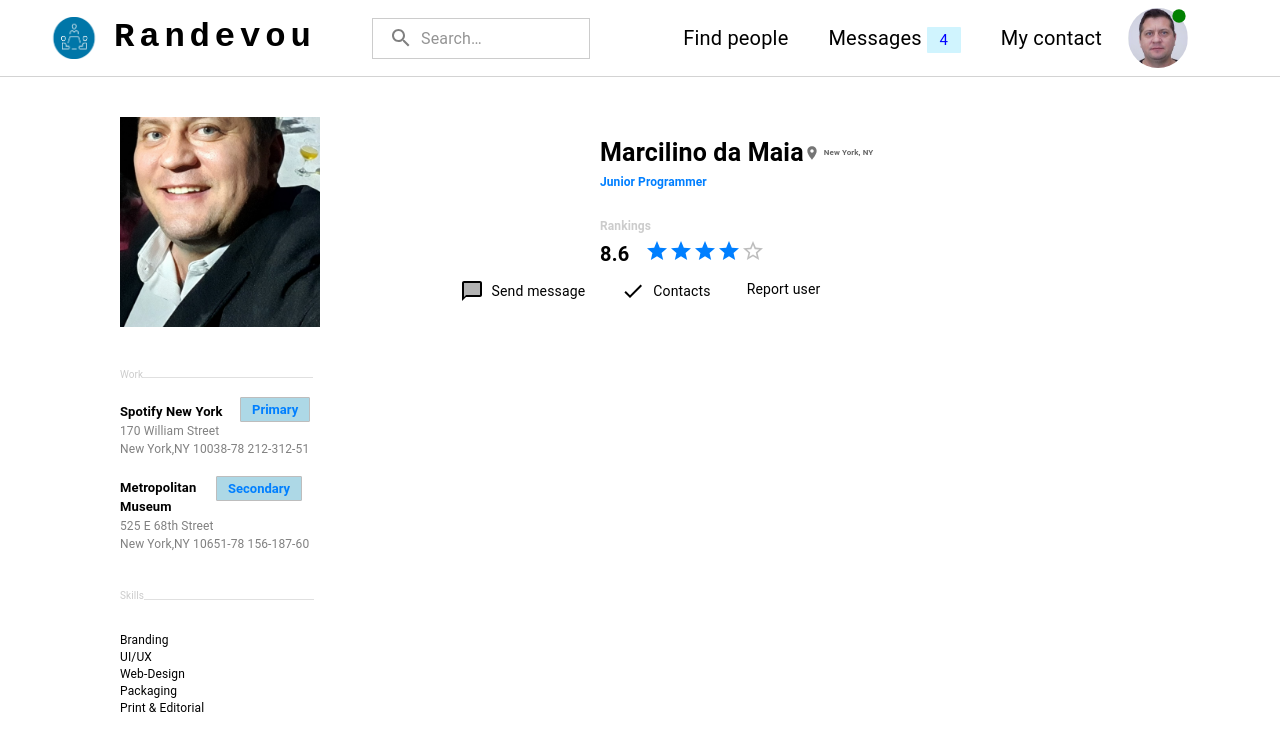
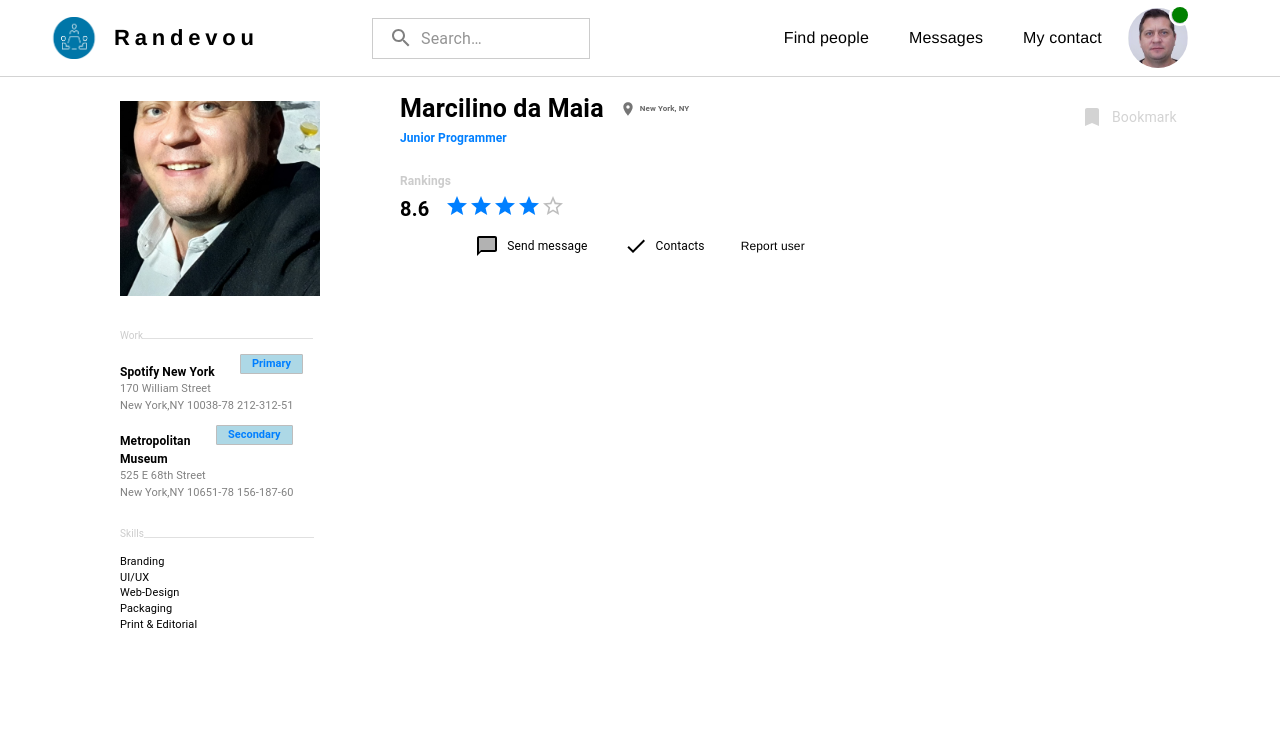
Before and after one commit to marclnomaia/RANDEVOU, a React (Create React App) app in the folder rand-app/: page / in a window 1280 px wide. Shown: the top 750 px of the page. Built offline with nearby package versions, Linux system fonts and the light colour scheme.

Commit message:
7th commit

```diff
--- a/rand-app/package.json
+++ b/rand-app/package.json
@@ -5,7 +5,7 @@
   "dependencies": {
     "@emotion/react": "^11.11.1",
     "@emotion/styled": "^11.11.0",
-    "@mui/icons-material": "^5.14.1",
+    "@mui/icons-material": "^5.14.3",
     "@mui/lab": "^5.0.0-alpha.137",
     "@mui/material": "^5.14.2",
     "@mui/styled-engine-sc": "^5.12.0",
--- a/rand-app/src/components/RandBar.tsx
+++ b/rand-app/src/components/RandBar.tsx
@@ -16,6 +16,9 @@ import { Badge, IconButton } from '@mui/material';
 import FiberManualRecordIcon from '@mui/icons-material/FiberManualRecord';
 import ProfileImage from '../components/images/profile_picture.jpg';
 import Grid from '@mui/material/Grid';
+import LocalPostOfficeIcon from '@mui/icons-material/LocalPostOffice';
+import PeopleOutlineIcon from '@mui/icons-material/PeopleOutline';
+
 
 // define the source of your RandBar here
 const Search = styled('div')(({ theme }) => ({
@@ -29,11 +32,7 @@ const Search = styled('div')(({ theme }) => ({
   marginRight: theme.spacing(2),
   marginLeft: theme.spacing(5),
   width: '100%',
-  [theme.breakpoints.up('sm')]: {
-    marginLeft: theme.spacing(5),
-    width: 'auto',
-  },
-  [theme.breakpoints.down('xs')]: {
+  [theme.breakpoints.down('sm')]: {
     width: '100%',
   },
   [theme.breakpoints.up('md')]: {
@@ -41,6 +40,7 @@ const Search = styled('div')(({ theme }) => ({
   },
   [theme.breakpoints.up('lg')]: {
     width: '30%',
+
   },
 }));
 
@@ -75,16 +75,19 @@ const StyledInputBase = styled(InputBase)(({ theme }) => ({
 
 
 export default function PrimarySearchAppBar() {
-  const [anchorEl, setAnchorEl] = React.useState<null | HTMLElement>(null);
-  const [mobileMoreAnchorEl, setMobileMoreAnchorEl] = React.useState<null | HTMLElement>(null);
 
-  const isMenuOpen = Boolean(anchorEl);
-  const isMobileMenuOpen = Boolean(mobileMoreAnchorEl);
 
   const LogoImage = styled('img')({
     width: '100%',
     maxWidth: '50px',
   });
+
+  const [anchorEl, setAnchorEl] = React.useState<null | HTMLElement>(null);
+  const [mobileMoreAnchorEl, setMobileMoreAnchorEl] =
+    React.useState<null | HTMLElement>(null);
+
+  const isMenuOpen = Boolean(anchorEl);
+  const isMobileMenuOpen = Boolean(mobileMoreAnchorEl);
 
   const handleProfileMenuOpen = (event: React.MouseEvent<HTMLElement>) => {
     setAnchorEl(event.currentTarget);
@@ -98,7 +101,6 @@ export default function PrimarySearchAppBar() {
     setAnchorEl(null);
     handleMobileMenuClose();
   };
-
 
   const handleMobileMenuOpen = (event: React.MouseEvent<HTMLElement>) => {
     setMobileMoreAnchorEl(event.currentTarget);
@@ -125,7 +127,6 @@ export default function PrimarySearchAppBar() {
       <MenuItem onClick={handleMenuClose}>My account</MenuItem>
     </Menu>
   );
-
   const mobileMenuId = 'primary-search-account-menu-mobile';
   const renderMobileMenu = (
     <Menu
@@ -144,37 +145,42 @@ export default function PrimarySearchAppBar() {
       onClose={handleMobileMenuClose}
     >
       <MenuItem>
-      <IconButton
-  size="large"
-  aria-label="show 4 new mails"
-  color="inherit">
-  <Badge badgeContent={4} color="info">
-    <img src={"./images/logo"} alt="Logo" height="12" />
-  </Badge>
-          <Badge>
-              <img src="./images/logo.png" alt="logo" style={{ height: '32px', width: '32px' }} />
+        <IconButton size="large" color="inherit">
+          <Badge color="error">
+            <PeopleOutlineIcon />
           </Badge>
         </IconButton>
-        <Typography variant="h6" style={{ color: 'black' }}>
-</Typography>
+        <p>Find People</p>
       </MenuItem>
       <MenuItem>
         <IconButton
           size="large"
-          edge="end"
+          color="inherit"
+          aria-label="show 4 new mails"
+        >
+          <Badge badgeContent={4} color="error">
+            <LocalPostOfficeIcon />
+          </Badge>
+        </IconButton>
+        <p>Messages</p>
+      </MenuItem>
+      <MenuItem onClick={handleProfileMenuOpen}>
+        <IconButton
+          size="large"
           aria-label="account of current user"
-          aria-controls={menuId}
+          aria-controls="primary-search-account-menu"
           aria-haspopup="true"
-          onClick={handleProfileMenuOpen}
+          color="inherit"
         >
-          <AccountCircle style={{ color: 'black' }} />
+          <AccountCircle />
         </IconButton>
+        <p>My Contacts</p>
       </MenuItem>
     </Menu>
   );
 
   return (
-    <Box sx={{ flexGrow: 1 }}>
+    <Box sx={{ flexGrow: 1, fontFamily: 'Helvetica, Arial, sans-serif', fontSize: '14' }}>
       <AppBar position="static" sx={{ backgroundColor: 'transparent', boxShadow: 'none', borderBottom: '1px solid #D3D3D3' }}>
         <Container maxWidth="xl">
           <Toolbar disableGutters>
@@ -188,13 +194,14 @@ export default function PrimarySearchAppBar() {
                   sx={{
                     mr: 2,
                     display: { xs: 'none', md: 'flex' },
-                    fontFamily: 'monospace',
                     fontWeight: 700,
                     letterSpacing: '.3rem',
                     color: 'black',
                     textDecoration: 'none',
                     alignItems: 'center',
                     marginLeft: '10px',
+                    fontSize: '22px',
+                    fontFamily: 'Helvetica, Arial, sans-serif'
                   }}
                 >
                   <LogoImage src={logoImage} alt="Logo" style={{ marginLeft: '40px', margin: '15px' }} />
@@ -216,28 +223,43 @@ export default function PrimarySearchAppBar() {
                 <Box sx={{ display: 'flex', justifyContent: 'flex-end' }}>
                   <IconButton>
                     <Badge>
-                      <Typography style={{ color: 'black', margin: '10px', fontSize: '20px' }}>Find people</Typography>
+                      <Typography style={{ color: 'black', margin: '10px', fontSize: '16px', fontFamily: 'Helvetica, Arial, sans-serif' }}>Find people</Typography>
                     </Badge>
                   </IconButton>
                   <IconButton size="large" aria-label="show 4 new mails" color="info">
-                    <Typography style={{ color: 'black', margin: '10px', fontSize: '20px' }}>
-                      Messages <span style={{ backgroundColor: '#D0F4FE', padding: '2px', borderRadius: '1px', color: 'blue', width: '30px', display: 'inline-block', textAlign: 'center', fontSize: '15px' }}>{4}</span>
+                    <Typography style={{ color: 'black', margin: '10px', fontSize: '16px', fontFamily: 'Helvetica, Arial, sans-serif' }}>
+                      Messages
                     </Typography>
                   </IconButton>
                   <IconButton>
                     <Badge>
-                      <Typography style={{ color: 'black', margin: '10px', fontSize: '20px' }}>My contact</Typography>
+                      <Typography style={{ color: 'black', margin: '10px', fontSize: '16px', fontFamily: 'Helvetica, Arial, sans-serif' }}>My contact</Typography>
                     </Badge>
                   </IconButton>
-                  <IconButton style={{ marginRight: '60px', position: 'relative' }}>
+                  <IconButton style={{ marginRight: '60px', position: 'relative' }} onClick={handleProfileMenuOpen}>
                     <img src={ProfileImage} alt="Profile" style={{ borderRadius: '100%', height: '60px', width: '60px', objectFit: 'cover' }} />
-                   <FiberManualRecordIcon style={{ color: 'green', position: 'absolute', top: 6, right: 7, height: '20px', width: '20px' }} />
+                    <div style={{
+                      position: 'absolute',
+                      top: 6,
+                      right: 7,
+                      height: '18px',
+                      width: '18px',
+                      borderRadius: '50%',
+                      boxShadow: '0 0 0 2px white',
+                      display: 'flex',
+                      alignItems: 'center',
+                      justifyContent: 'center'
+                    }}>
+                      <FiberManualRecordIcon style={{
+                        color: 'green',
+                        height: '24px',
+                        width: '24px'
+                      }} />
+                    </div>
                   </IconButton>
                 </Box>
               </Grid>
             </Grid>
-
-            {/* Responsible menu */}
             <Box sx={{ display: { xs: 'flex', md: 'none', color: 'black' } }}>
               <IconButton
                 size="large"
@@ -252,6 +274,7 @@ export default function PrimarySearchAppBar() {
           </Toolbar>
         </Container>
       </AppBar>
+      <Container maxWidth="xl" sx={{ display: 'flex', flexDirection: 'column', alignItems: 'center' }}></Container>
       {renderMobileMenu}
       {renderMenu}
     </Box>
--- a/rand-app/src/components/RandProfile.tsx
+++ b/rand-app/src/components/RandProfile.tsx
@@ -2,78 +2,83 @@ import React from 'react';
 import imageSrc from './images/main_picture.jpg';
 import { Box, Typography, Divider, Chip, Avatar, ListItem, List, ListItemIcon } from '@mui/material';
 import LocationOnIcon from '@mui/icons-material/LocationOn';
+import BookmarkIcon from '@mui/icons-material/Bookmark';
 
 class RandProfile extends React.Component {
   render() {
     return (
-      <Box sx={{ ml: 15, mt: 15, width: 170, alignItems: 'left' }}>
-        <Box sx={{ width: 200, height: 210, marginTop: -10 }}>
+      <Box sx={{ ml: 15, mt: 13, width: 170, alignItems: 'left', fontFamily: 'Helvetica, Arial, sans-serif' }}>
+        <Box sx={{ width: 200, height: 195, marginTop: -10, fontFamily: 'Helvetica, Arial, sans-serif' }}>
           <Avatar
             src={imageSrc}
             alt="Profile"
-            sx={{ width: '100%', height: '100%', borderRadius:0 }}
+            sx={{ width: '100%', height: '100%', borderRadius: 0 }}
           />
         </Box>
         <Box sx={{ display: 'flex', alignItems: 'flex-start', my: 2, border: 'none' }}>
-          <Typography variant="body1" sx={{ mt: 3, mr: 2, fontSize: 10, color: '#ccc' }}>Work</Typography>
-          <Divider flexItem sx={{ width: 170, height: 2, mt: 4, mb: 1, ml: -2 }} />
+          <Typography variant="body1" sx={{ mt: 2, mr: 2, fontSize: 10, color: '#ccc' }}>Work</Typography>
+          <Divider flexItem sx={{ width: 170, height: 2, mt: 3, mb: 1, ml: -2 }} />
         </Box>
         <Box sx={{ width: 200, display: 'flex', flexDirection: 'column', alignItems: 'flex-start' }}>
-        <Typography variant="body1" sx={{ fontWeight: 'bold', fontSize: 13 }}>Spotify New York</Typography>
-        <Typography variant="body1" sx={{ fontSize: 12, color:'grey' }}>170 William Street</Typography>
-        <Typography variant="body1" sx={{ fontSize: 12, color:'grey' }}>New York,NY 10038-78 212-312-51</Typography>
+          <Typography variant="body1" sx={{ fontWeight: 'bold', fontSize: 12 }}>Spotify New York</Typography>
+          <Typography variant="body1" sx={{ fontSize: 11, color: 'grey' }}>170 William Street</Typography>
+          <Typography variant="body1" sx={{ fontSize: 11, color: 'grey' }}>New York,NY 10038-78 212-312-51</Typography>
         </Box>
-      <Chip label="Primary" variant="outlined"  sx={{ mt:-15, ml:15,height:'25px', borderRadius: '1px', background:'lightblue',color:'#007FFF',fontWeight: 'bold' }} />
+        <Chip label="Primary" variant="outlined" sx={{ mt: -15, ml: 15, height: '20px', borderRadius: '1px', fontSize: 11, background: 'lightblue', color: '#007FFF', fontWeight: 'bold' }} />
         <Box sx={{ width: 200, display: 'flex', flexDirection: 'column', alignItems: 'flex-start' }}>
-        <Typography variant="body1" sx={{ fontWeight: 'bold', fontSize: 13 }}>Metropolitan</Typography>
-        <Typography variant="body1" sx={{ fontWeight: 'bold', fontSize: 13 }}>Museum</Typography>
-        <Typography variant="body1" sx={{ fontSize: 12, color:'grey' }}>525 E 68th Street</Typography>
-        <Typography variant="body1" sx={{ fontSize: 12, color:'grey' }}>New York,NY 10651-78 156-187-60</Typography>
+          <Typography variant="body1" sx={{ fontWeight: 'bold', fontSize: 12 }}>Metropolitan</Typography>
+          <Typography variant="body1" sx={{ fontWeight: 'bold', fontSize: 12 }}>Museum</Typography>
+          <Typography variant="body1" sx={{ fontSize: 11, color: 'grey' }}>525 E 68th Street</Typography>
+          <Typography variant="body1" sx={{ fontSize: 11, color: 'grey' }}>New York,NY 10651-78 156-187-60</Typography>
         </Box>
-      <Chip label="Secondary" variant="outlined" sx={{ mt:-19, ml:12 ,height:'25px', borderRadius: '1px', background:'lightblue',color:'#007FFF',fontWeight: 'bold' }} />
+        <Chip label="Secondary" variant="outlined" sx={{ mt: -19, ml: 12, height: '20px', borderRadius: '1px', fontSize: 11, background: 'lightblue', color: '#007FFF', fontWeight: 'bold' }} />
         <Box sx={{ display: 'flex', alignItems: 'flex-start', my: 2, border: 'none' }}>
-        <Typography variant="body2" sx={{ mt: 0, mr: 2, fontSize: 10, color: '#ccc' }}>Skills</Typography>
-        <Divider flexItem sx={{ width: 170, height: 2, mt: 1, mb: 1, ml: -2 }} />
+          <Typography variant="body2" sx={{ mt: -1, mr: 2, fontSize: 10, color: '#ccc' }}>Skills</Typography>
+          <Divider flexItem sx={{ width: 170, height: 2, mt: 0, mb: 1, ml: -2 }} />
         </Box>
-      <Box sx={{ width: 180, display: 'flex', flexDirection: 'column', alignItems: 'flex-start' }}>
+        <Box sx={{ width: 180, display: 'flex', flexDirection: 'column', alignItems: 'flex-start', mt: -2 }}>
           <List>
             <ListItem disablePadding>
-            <Typography variant="body2" sx={{ fontSize: 12 }}>Branding</Typography>
+              <Typography variant="body2" sx={{ fontSize: 11 }}>Branding</Typography>
             </ListItem>
             <ListItem disablePadding>
-            <Typography variant="body2" sx={{ fontSize: 12 }}>UI/UX</Typography>
+              <Typography variant="body2" sx={{ fontSize: 11 }}>UI/UX</Typography>
             </ListItem>
             <ListItem disablePadding>
-            <Typography variant="body2" sx={{ fontSize: 12 }}>Web-Design</Typography>
+              <Typography variant="body2" sx={{ fontSize: 11 }}>Web-Design</Typography>
             </ListItem>
             <ListItem disablePadding>
-            <Typography variant="body2" sx={{ fontSize: 12 }}>Packaging</Typography>
+              <Typography variant="body2" sx={{ fontSize: 11 }}>Packaging</Typography>
             </ListItem>
             <ListItem disablePadding>
-            <Typography variant="body2" sx={{ fontSize: 12 }}>Print & Editorial</Typography>
+              <Typography variant="body2" sx={{ fontSize: 11 }}>Print & Editorial</Typography>
             </ListItem>
           </List>
         </Box>
 
         {/*Display name*/}
-<Box sx={{ display: 'flex', flexDirection: 'column', ml: 60, mt: -75, width: 700 }}>
+        <Box sx={{ display: 'flex', flexDirection: 'column', ml: 35, mt: -75, width: 700 }}>
           <List>
             <ListItem disablePadding>
               <Box sx={{ display: 'flex', flexDirection: 'column', alignItems: 'flex-start' }}>
                 <Box sx={{ display: 'flex', alignItems: 'center' }}>
-              <Typography variant="h6" component="div" sx={{ fontWeight: 'bold', fontSize: 25 }}>
+                  <Typography variant="h6" component="div" sx={{ fontWeight: 'bold', fontSize: 25, mt: 5 }}>
                     Marcilino da Maia
                   </Typography>
-              <ListItemIcon sx={{ minWidth: 'unset', mr: 0.5 }}>
+                  <ListItemIcon sx={{ minWidth: 'unset', mr: 0.5, mt: 5, ml: 2 }}>
                     <LocationOnIcon fontSize="inherit" />
                   </ListItemIcon>
-              <Typography variant="subtitle1" color="text.secondary" sx={{ fontWeight: 'bold', fontSize: 8 }}>
+                  <Typography variant="subtitle1" color="text.secondary" sx={{ fontWeight: 'bold', fontSize: 8, mt: 5 }}>
                     New York, NY
                   </Typography>
+                  <Box sx={{ ml: 85, mt: 7, position: 'absolute', display: 'flex', alignItems: 'center', top: 'right', color: 'lightgrey' }}>
+                    <BookmarkIcon />
+                    <Typography variant="body2" sx={{ padding: 1 }}>Bookmark</Typography>
                   </Box>
-            <Typography variant="subtitle2" sx={{ fontSize: 12, color:'#007FFF', fontWeight: 'bold' }}>Junior Programmer</Typography>
-            {/*Display Rankng*/}
-            <Typography variant="subtitle1" sx={{ fontSize: 12, color:'#ccc', fontWeight: 'bold',mt:3 }}>Rankings</Typography>
+                </Box>
+                <Typography variant="subtitle2" sx={{ fontSize: 12, color: '#007FFF', fontWeight: 'bold' }}>Junior Programmer</Typography>
+                {/*Display Ranking*/}
+                <Typography variant="subtitle1" sx={{ fontSize: 12, color: '#ccc', fontWeight: 'bold', mt: 3, ml: 0 }}>Rankings</Typography>
               </Box>
             </ListItem>
 
--- a/rand-app/src/components/RandRating.tsx
+++ b/rand-app/src/components/RandRating.tsx
@@ -12,10 +12,10 @@ export const RandRating = () => {
       display: 'flex',
       flexDirection: 'row',
       paddingTop: '10px',
-      marginLeft:'100',
+      marginLeft: '100',
 
     }}>
-      <Stack spacing={2} direction="row" sx={{ml:75, mt:-2}}>
+      <Stack spacing={2} direction="row" sx={{ ml: 50, mt: -2 }}>
         <Typography variant="body1" sx={{ fontWeight: 'bold', fontSize: 20 }}>8.6</Typography>
         <Rating name="simple-controlled" value={value} onChange={handleChange} precision={2} sx={{ color: '#007FFF' }} />
       </Stack>
--- a/rand-app/src/components/RandTaskBar.tsx
+++ b/rand-app/src/components/RandTaskBar.tsx
@@ -3,14 +3,13 @@ import Box from '@mui/material/Box';
 import Stack from '@mui/material/Stack';
 import CheckTwoToneIcon from '@mui/icons-material/CheckTwoTone';
 import Typography from '@mui/material/Typography';
-import Divider from '@mui/material/Divider';
+import PersonIcon from '@mui/icons-material/Person';
 import List from '@mui/material/List';
 import ListItem from '@mui/material/ListItem';
 import ListItemText from '@mui/material/ListItemText';
 import Tabs from '@mui/material/Tabs';
 import Tab from '@mui/material/Tab';
-import InfoIcon from '@mui/icons-material/Info';
-import TimelineIcon from '@mui/icons-material/Timeline';
+import VisibilityIcon from '@mui/icons-material/Visibility';
 import ChatBubbleTwoToneIcon from '@mui/icons-material/ChatBubbleTwoTone';
 import RandTimeline from './RandTimeline';
 
@@ -24,59 +23,70 @@ export default function RandTaskBar() {
   };
 
 
-
-
-
   return (
-    <Box>
+    <Box sx={{ fontFamily: 'Helvetica, Arial, sans-serif' }}>
       <Stack direction="row" spacing={2} justifyContent="center">
 
-        <Box sx={{ display: 'flex', alignItems: 'center', padding: '10px'}}>
-          <ChatBubbleTwoToneIcon sx={{ marginRight: 1 }}/>
-          <Typography variant="body2" component="div" onClick={() => setMessageBoxVisible(!messageBoxVisible)}>
+        <Box sx={{ display: 'flex', alignItems: 'center', padding: '10px', ml: -20 }}>
+          <ChatBubbleTwoToneIcon sx={{ marginRight: 1 }} />
+          <Typography variant="body2" component="div" sx={{ fontSize: 12 }} onClick={() => setMessageBoxVisible(!messageBoxVisible)}>
             Send message
           </Typography>
         </Box>
 
-        <Box sx={{ display: 'flex', alignItems: 'center', padding: '10px', borderRadius: '10px', backgroundColor: contactInfoVisible ? 'lightblue' : 'transparent' }}>
-          <CheckTwoToneIcon sx={{ marginRight: 1 }}/>
-          <Typography variant="body2" component="div" onClick={() => setContactInfoVisible(!contactInfoVisible)}>
+        <Box sx={{ display: 'flex', alignItems: 'center', padding: '10px', borderRadius: '5px', backgroundColor: contactInfoVisible ? 'lightblue' : 'transparent' }}>
+          <CheckTwoToneIcon sx={{ marginRight: 1 }} />
+          <Typography variant="body2" component="div" sx={{ fontSize: 12 }} onClick={() => setContactInfoVisible(!contactInfoVisible)}>
             Contacts
           </Typography>
         </Box>
-
-        <Typography variant="body2" component="div" sx={{ padding: '10px'}}>
+        <Box >
+          <Typography variant="body2" component="div" sx={{ padding: '10px', fontSize: 12, mt: 0.5, fontFamily: 'Helvetica, Arial, sans-serif' }}>
             Report user
           </Typography>
+        </Box>
 
       </Stack>
 
       {messageBoxVisible &&
         <Box sx={{ marginTop: 3, borderRadius: '10px', padding: 2, width: '500px', margin: '20px auto' }}>
           {/* Here you can add your message Box UI */}
-          <Typography>This is where your message Box would go...</Typography>
+          <Typography sx={{ fontSize: 12 }}>This is where your message Box would go...</Typography>
         </Box>}
 
       {contactInfoVisible &&
         <Box sx={{ marginTop: 3, borderRadius: '10px', padding: 2, width: '500px', margin: '20px auto' }}>
           <Tabs value={tabValue} onChange={handleChange}>
             <Tabs value={tabValue} onChange={handleChange}>
-  <Tab label={<Stack direction="row" spacing={1} alignItems="center"><TimelineIcon/><Typography>Timeline</Typography></Stack>} value="timeline" />
-  <Tab label={<Stack direction="row" spacing={1} alignItems="center"><InfoIcon/><Typography>About</Typography></Stack>} value="about" />
+              <Tab label={<Stack direction="row" spacing={1} alignItems="center"><VisibilityIcon /><Typography sx={{ fontSize: 11 }}>Timeline</Typography></Stack>} value="timeline" />
+              <Tab label={<Stack direction="row" spacing={1} alignItems="center"><PersonIcon /><Typography sx={{ fontSize: 11 }}>About</Typography></Stack>} value="about" />
             </Tabs>
           </Tabs>
 
           {tabValue === 'timeline' && <RandTimeline />}
 
           {tabValue === 'about' &&
-          <Box sx={{ marginTop: 3, fontSize:10}}>
+            <Box sx={{ marginTop: 3, fontSize: 12 }}>
+              <Typography variant="body2" component="div" sx={{ marginBottom: 2, color: 'grey', textAlign: 'left', fontSize: 12 }}>Contact Information</Typography>
               <List>
                 <ListItem>
                   <ListItemText
                     primary={
-        <Box display="flex" gap={6}>
-        <Typography variant="body2" component="span">Phone:</Typography>
-          <Typography variant="body2" component="span" color="primary">+4167318796</Typography>
+                      <Box display="flex" gap={6} sx={{ fontSize: 12 }}>
+                        <Typography variant="body2" component="span" sx={{ fontSize: 12, mt: -3, ml: -2 }}>Phone:</Typography>
+                        <Typography variant="body2" component="span" color="primary" sx={{ fontSize: 12, mt: -3, ml: -1 }} >+4167318796</Typography>
+                      </Box>
+                    } />
+                </ListItem>
+                <ListItem>
+                  <ListItemText
+                    primary={
+                      <Box sx={{ width: 200, display: 'flex', flexDirection: 'column', alignItems: 'flex-start' }}>
+                        <Box display="flex" gap={3} flexDirection="row" alignItems="center" >
+                          <Typography variant="body1" component="span" sx={{ fontSize: 12, mt: -2, ml: -2 }}>Address:</Typography>
+                          <Typography variant="body1" sx={{ fontSize: 12, color: 'black', ml: 1, mt: -2, width: '200px' }}>525 E 68th Street</Typography>
+                        </Box>
+                        <Typography variant="body2" sx={{ fontSize: 12, color: 'black', paddingY: 2, width: '200px', ml: 8 }}>New York, NY 10651-78 156-187-60</Typography>
                       </Box>
                     }
                   />
@@ -84,19 +94,9 @@ export default function RandTaskBar() {
                 <ListItem>
                   <ListItemText
                     primary={
-        <Box display="flex" gap={5}>
-        <Typography variant="body2" component="span">Address:</Typography>
-        <Typography variant="body2" component="span" color="primary">525 e 68th Street, New York, NY 10651-78 156-187-60</Typography>
-        </Box>
-      }
-    />
-  </ListItem>
-  <ListItem>
-    <ListItemText
-      primary={
-        <Box display="flex" gap={6}>
-          <Typography variant="body2" component="span">E-mail:</Typography>
-          <Typography variant="body2" component="span" color="primary">marcilino.damaia@gmail.com</Typography>
+                      <Box display="flex" gap={6} >
+                        <Typography variant="body2" component="span" sx={{ fontSize: 12, mt: -3, ml: -2 }}>E-mail:</Typography>
+                        <Typography variant="body2" component="span" color="primary" sx={{ fontSize: 12, mt: -3, ml: -1 }}>marcilino.damaia@gmail.com</Typography>
                       </Box>
                     }
                   />
@@ -105,24 +105,21 @@ export default function RandTaskBar() {
                   <ListItemText
                     primary={
                       <Box display="flex" gap={8}>
-          <Typography variant="body2" component="span">Site:</Typography>
-          <Typography variant="body2" component="span" color="primary">marcmaia.com</Typography>
+                        <Typography variant="body2" component="span" sx={{ fontSize: 12, ml: -2 }}>Site:</Typography>
+                        <Typography variant="body2" component="span" color="primary" sx={{ fontSize: 12, ml: -1 }}>marcmaia.com</Typography>
                       </Box>
                     }
                   />
                 </ListItem>
               </List>
-              <Typography variant="body2" component="div" sx={{ marginBottom: 2, color: 'grey', textAlign: 'left' }}>Basic Information</Typography>
-              <Divider />
-              ;
-
+              <Typography variant="body2" component="div" sx={{ marginBottom: 2, color: 'grey', textAlign: 'left', fontSize: 12 }}>Basic Information</Typography>
               <List>
                 <ListItem>
                   <ListItemText
                     primary={
-        <Box display="flex" gap={4}>
-          <Typography variant="body2">Birthday</Typography>
-          <Typography variant="body2">January 1, 2000</Typography>
+                      <Box display="flex" gap={4} >
+                        <Typography variant="body2" sx={{ fontSize: 12, mt: -2, ml: -2 }} >Birthday</Typography>
+                        <Typography variant="body2" sx={{ fontSize: 12, mt: -2, ml: 0 }} >June 5, 1992</Typography>
                       </Box>
                     }
                   />
@@ -131,8 +128,8 @@ export default function RandTaskBar() {
                   <ListItemText
                     primary={
                       <Box display="flex" gap={4}>
-          <Typography variant="body2">Gender</Typography>
-          <Typography variant="body2">Male</Typography>
+                        <Typography variant="body2" sx={{ fontSize: 12, mt: -1, ml: -2 }}>Gender</Typography>
+                        <Typography variant="body2" sx={{ fontSize: 12, mt: -1, ml: 0 }}>Male</Typography>
                       </Box>
                     }
                   />
```
Also changed, not shown: rand-app/src/App.tsx (+6 -7 lines), 1 other file (tests, documents, lock files or other folders). Lines whose indentation alone changed are shown as unchanged.
